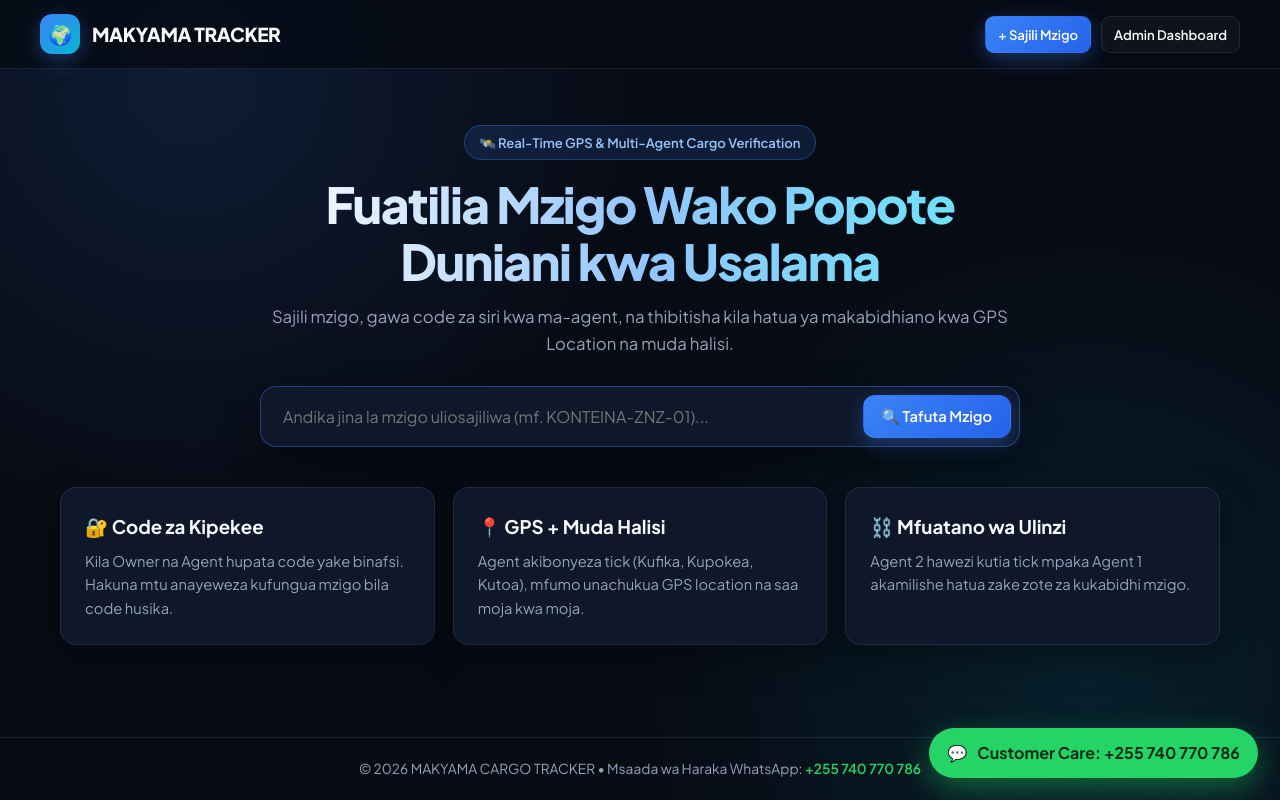
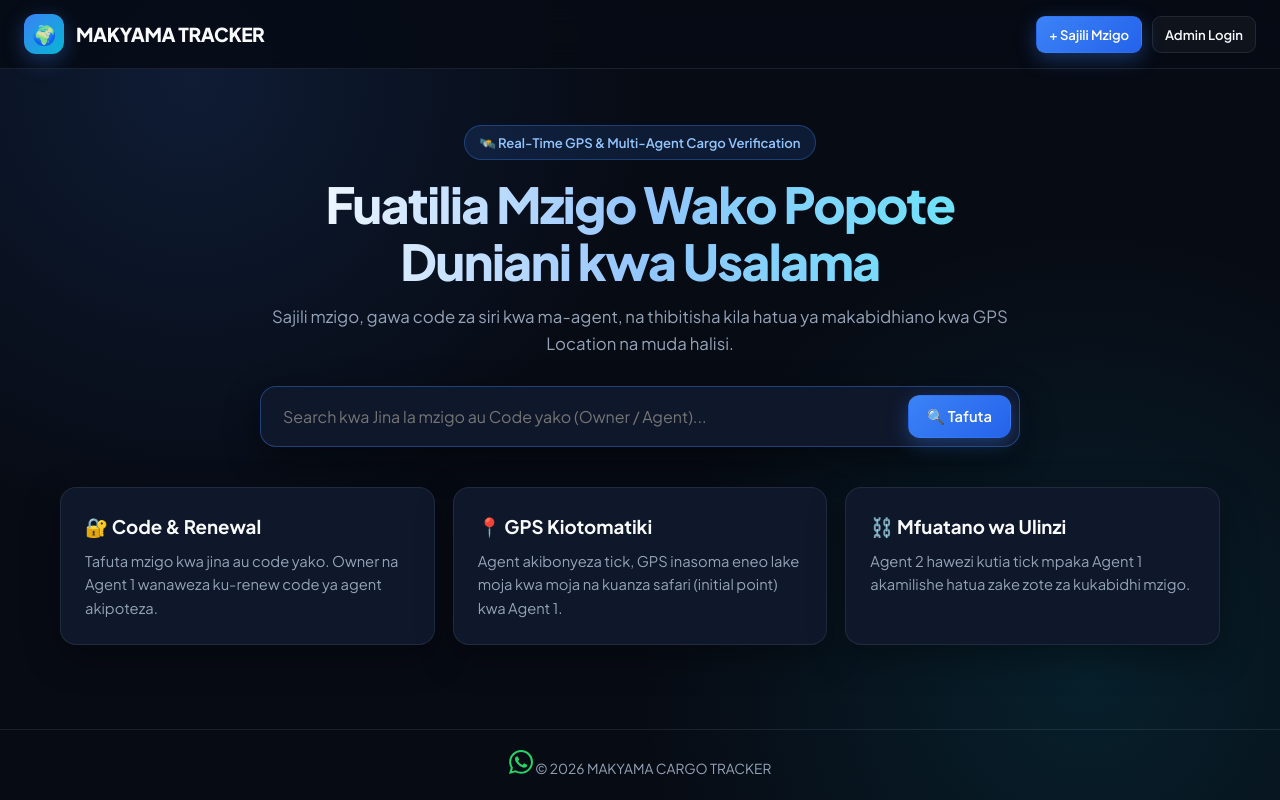
Before and after one commit to makyamacargotracker-crypto/makyama-cargo-tracker, a Flask app: page / in a window 1280 px wide. Run offline with Flask 3, Linux system fonts and the light colour scheme; parts of the project's set-up code (start-up, migrations or seed data) failed here and were passed over.

Commit message:
Update index.html

```diff
--- a/templates/index.html
+++ b/templates/index.html
@@ -8,14 +8,14 @@
 </head>
 <body>
   <nav class="navbar">
-    <div class="nav-container">
+    <div class="nav-container" style="max-width: 100%;">
       <a href="/" class="brand">
         <div class="brand-icon">🌍</div>
         <span>MAKYAMA TRACKER</span>
       </a>
-      <div class="nav-links">
+      <div class="nav-links" style="margin-left: auto;">
         <a href="/register" class="btn btn-primary btn-sm">+ Sajili Mzigo</a>
-        <a href="/login" class="btn btn-outline btn-sm">Admin Dashboard</a>
+        <a href="/login" class="btn btn-outline btn-sm">Admin Login</a>
       </div>
     </div>
   </nav>
@@ -27,8 +27,8 @@
       <p>Sajili mzigo, gawa code za siri kwa ma-agent, na thibitisha kila hatua ya makabidhiano kwa GPS Location na muda halisi.</p>
 
       <form id="searchForm" class="search-bar">
-        <input type="text" id="searchInput" placeholder="Andika jina la mzigo uliosajiliwa (mf. KONTEINA-ZNZ-01)..." required />
-        <button type="submit" class="btn btn-primary">🔍 Tafuta Mzigo</button>
+        <input type="text" id="searchInput" placeholder="Search kwa Jina la mzigo au Code yako (Owner / Agent)..." required />
+        <button type="submit" class="btn btn-primary">🔍 Tafuta</button>
       </form>
 
       <div id="searchResult" style="margin-top: 18px;"></div>
@@ -36,12 +36,12 @@
 
     <section class="grid-3">
       <div class="card">
-        <h3 style="margin-bottom: 8px;">🔐 Code za Kipekee</h3>
-        <p style="color: var(--text-muted); font-size: 0.92rem;">Kila Owner na Agent hupata code yake binafsi. Hakuna mtu anayeweza kufungua mzigo bila code husika.</p>
+        <h3 style="margin-bottom: 8px;">🔐 Code & Renewal</h3>
+        <p style="color: var(--text-muted); font-size: 0.92rem;">Tafuta mzigo kwa jina au code yako. Owner na Agent 1 wanaweza ku-renew code ya agent akipoteza.</p>
       </div>
       <div class="card">
-        <h3 style="margin-bottom: 8px;">📍 GPS + Muda Halisi</h3>
-        <p style="color: var(--text-muted); font-size: 0.92rem;">Agent akibonyeza tick (Kufika, Kupokea, Kutoa), mfumo unachukua GPS location na saa moja kwa moja.</p>
+        <h3 style="margin-bottom: 8px;">📍 GPS Kiotomatiki</h3>
+        <p style="color: var(--text-muted); font-size: 0.92rem;">Agent akibonyeza tick, GPS inasoma eneo lake moja kwa moja na kuanza safari (initial point) kwa Agent 1.</p>
       </div>
       <div class="card">
         <h3 style="margin-bottom: 8px;">⛓️ Mfuatano wa Ulinzi</h3>
@@ -50,13 +50,13 @@
     </section>
   </main>
 
-  <a href="https://wa.me/255740770786?text=Habari%20Makyama%20Cargo%20Tracker%2C%20nahitaji%20msaada." target="_blank" class="whatsapp-float">
-    <span>💬</span> Customer Care: +255 740 770 786
-  </a>
-
   <footer>
-    &copy; 2026 MAKYAMA CARGO TRACKER &bull; Msaada wa Haraka WhatsApp:
-    <a href="https://wa.me/255740770786" target="_blank">+255 740 770 786</a>
+    <a href="https://wa.me/255740770786" target="_blank" class="whatsapp-footer-btn" title="Chat WhatsApp Customer Care">
+      <svg width="24" height="24" viewBox="0 0 24 24" fill="currentColor">
+        <path d="M20.52 3.48A11.82 11.82 0 0 0 12.07 0C5.5 0 .16 5.34.16 11.91c0 2.1.55 4.15 1.6 5.96L0 24l6.3-1.65a11.87 11.87 0 0 0 5.77 1.47h.01c6.57 0 11.91-5.34 11.91-11.91 0-3.18-1.24-6.17-3.49-8.43zm-8.44 18.33h-.01a9.87 9.87 0 0 1-5.03-1.38l-.36-.21-3.74.98 1-3.65-.24-.37a9.85 9.85 0 0 1-1.51-5.23c0-5.45 4.44-9.89 9.9-9.89 2.64 0 5.12 1.03 6.99 2.9a9.83 9.83 0 0 1 2.9 7c0 5.45-4.44 9.89-9.9 9.89zm5.43-7.41c-.3-.15-1.76-.87-2.03-.97-.27-.1-.47-.15-.67.15-.2.3-.77.97-.94 1.17-.17.2-.35.22-.65.07-.3-.15-1.26-.46-2.4-1.48-.89-.79-1.49-1.77-1.66-2.07-.17-.3-.02-.46.13-.61.13-.13.3-.35.45-.52.15-.17.2-.3.3-.5.1-.2.05-.37-.02-.52-.07-.15-.67-1.61-.92-2.21-.24-.58-.49-.5-.67-.51h-.57c-.2 0-.52.07-.8.37-.27.3-1.05 1.02-1.05 2.49s1.07 2.89 1.22 3.09c.15.2 2.11 3.22 5.11 4.52.71.31 1.27.49 1.7.63.72.23 1.37.2 1.89.12.58-.09 1.76-.72 2.01-1.41.25-.7.25-1.29.17-1.41-.07-.12-.27-.2-.57-.35z"/>
+      </svg>
+    </a>
+    <span>&copy; 2026 MAKYAMA CARGO TRACKER</span>
   </footer>
 
   <script src="/static/js/app.js"></script>
```
